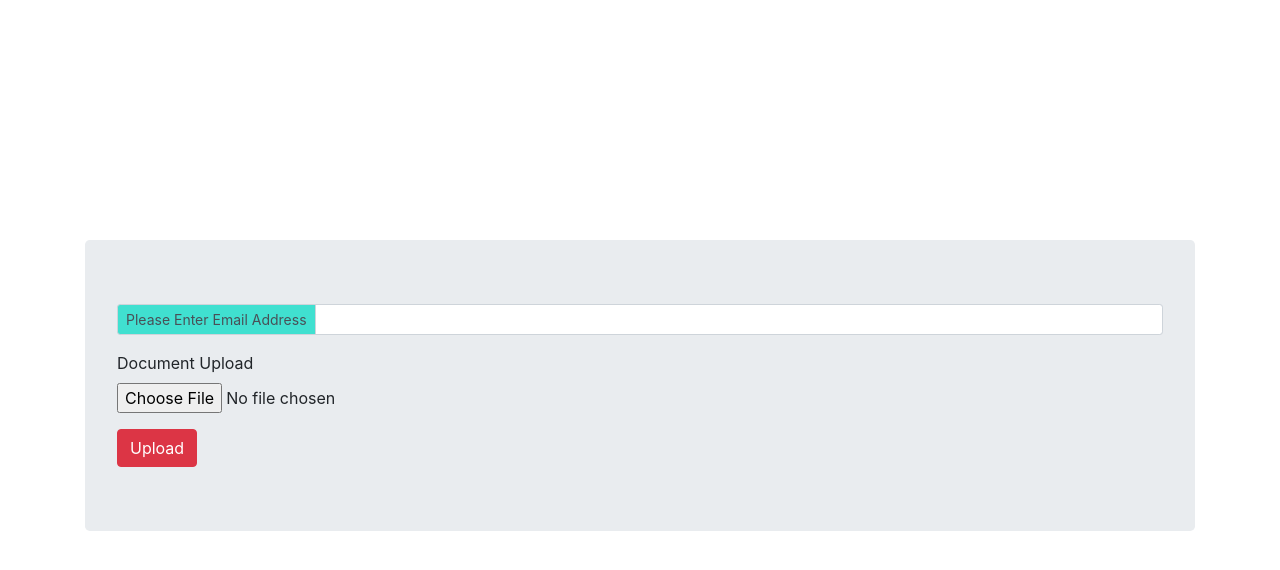
After one commit to NathanNguyen345/Adobe_Sign_API_Itegration, a Flask app: page /upload_doc in a window 1280 px wide. The commit adds this page. Shown: the top 570 px of the page. Run offline with Flask 2, Linux system fonts and the light colour scheme; some libraries are stand-ins or nearby versions.

Commit message:
Added agreement api call to send documents

```diff
--- a/ASIC_Env/main.py
+++ b/ASIC_Env/main.py
@@ -1,5 +1,5 @@
 import os
-from flask import Flask, render_template, request, url_for, redirect, flash
+from flask import Flask, render_template, request, url_for, redirect
 from werkzeug.utils import secure_filename
 import requests
 import authorization
@@ -7,7 +7,7 @@ import json
 
 # Set upload path and allowed extensions
 UPLOAD_FOLDER = '/pdf/'
-ALLOWED_EXTENSIONS = set(['txt', 'pdf', 'jpg', 'png', 'doc', 'docx', 'gif'])
+ALLOWED_EXTENSIONS = set(['txt', 'pdf', 'jpg', 'png', 'doc', 'docx', 'gif', 'rtf'])
 
 app = Flask(__name__)
 app.config['UPLOAD_FOLDER'] = UPLOAD_FOLDER
@@ -15,6 +15,7 @@ app.config['UPLOAD_FOLDER'] = UPLOAD_FOLDER
 # Global Decration
 auth_url = authorization.authorization()
 header = ''
+transcientID = ''
 
 # Route to the authorization page
 @app.route('/', methods=['GET', 'POST'])
@@ -36,20 +37,22 @@ def oauth():
 
         # Redirect to the user to the send document page if token is valid
         if token:
-            return redirect(url_for('send_doc'))
-
-
+            return redirect(url_for('upload_doc'))
 
     return render_template('oauth.html', auth_url = auth_url, header=header)
+
 
 
 def allowed_file(filename):
     return '.' in filename and filename.rsplit('.', 1)[1].lower() in ALLOWED_EXTENSIONS
 
-# Route to the send document page
-@app.route('/send_doc', methods=['GET', 'POST'])
-def send_doc():
 
+
+# Route to the upload document page
+@app.route('/upload_doc', methods=['GET', 'POST'])
+def upload_doc():
+
+    global transcientID
 
     if request.method == "POST":
 
@@ -67,7 +70,8 @@ def send_doc():
         }
 
         # File data for api call
-        pdf_file = {'File': open('Web_Development.pdf', 'rb')}
+        # pdf_file = {'File': open('test_doc.pdf', 'rb')}
+        pdf_file = {'File': open('test.rtf', 'rb')}
 
         # Post transientDocument and get document ID
         transcientID = requests.post('https://api.na2.echosign.com/api/rest/v5/transientDocuments',
@@ -75,6 +79,8 @@ def send_doc():
                                      data=data,
                                      files=pdf_file).json().get('transientDocumentId')
 
+        if transcientID:
+            return redirect((url_for('send_doc')))
 
         # # Check if the post request has a file path
         # if 'file' not in request.files:
@@ -92,6 +98,41 @@ def send_doc():
         #     file.save(os.path.join(app.config['UPLOAD_FOLDER'], filename))
         #     return redirect((url_for('upload_file', filename=filename)))
 
+    return render_template('upload_doc.html')
+
+
+
+# Route to the send document page
+@app.route('/send_doc')
+def send_doc():
+
+    agreement = {
+        "documentCreationInfo": {
+            "fileInfos": [{
+                "transientDocumentId": transcientID
+            }],
+            "name": "MyTestAgreement",
+            "recipientSetInfos": [
+                {
+                    "recipientSetMemberInfos": [
+                        {
+                            "email": "nnguyenpi88@gmail.com",
+                            "fax": ""
+                        }
+                    ],
+                    "recipientSetRole": "SIGNER"
+                }
+            ],
+            "signatureType": "ESIGN",
+            "signatureFlow": "SENDER_SIGNATURE_NOT_REQUIRED"
+        }
+    }
+
+    agreementID = requests.post('https://api.na2.echosign.com:443/api/rest/v5/agreements',
+                                headers=header,
+                                json=agreement).json().get('agreementId')
+
+    print(agreementID)
 
 
     return render_template('send_doc.html')
--- /dev/null
+++ b/ASIC_Env/templates/upload_doc.html
@@ -0,0 +1,29 @@
+{% extends 'layout.html' %}
+
+{% block body %}
+
+	<div class="jumbotron">
+
+		<form action="", class="send_pdf", method="post", enctype="multipart/form-data">
+
+			<div class="input-group input-group-sm mb-3">
+				<div class="input-group-prepend">
+					<span class="input-group-text" id="inputGroup-sizing-sm">Please Enter Email Address</span>
+				</div>
+				<input type="text" name="email" value="{{ request.form.email }}" class="form-control" aria-label="Small" aria-describedby="inputGroup-sizing-sm">
+			</div>
+
+			<div class="form-group">
+				<label for="exampleInputFile">Document Upload</label>
+				<input type="file" name="file" value="{{ request.form.file }}" class="form-control-file" id="exampleInputFile" aria-describedby="fileHelp">
+			</div>
+
+			<div class="send_doc_button">
+				<input type="submit", class="btn btn-danger" value="Upload">
+			</div>
+
+		</form>
+
+	</div>
+
+{% endblock %}
```
Also changed, not shown: ASIC_Env/templates/send_doc.html (+1 -19 lines), 5 other files.
